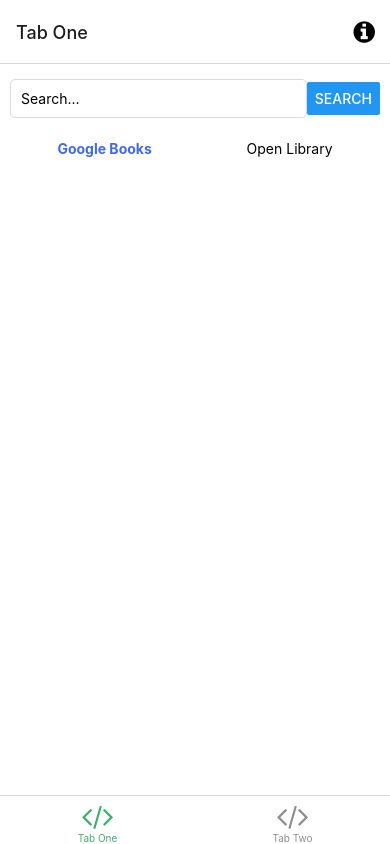
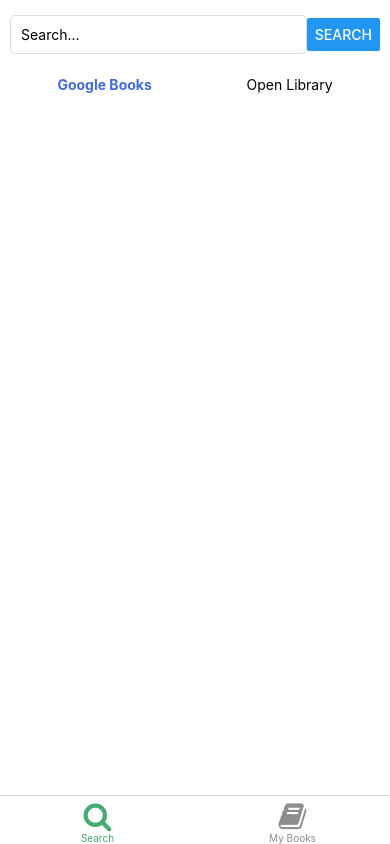
Before and after one commit to canknbr/BooksMobile, a React Native app: screen /Search in a window 390 px wide. Built offline with nearby package versions, Linux system fonts and the light colour scheme; what expo-linking would draw is missing.

Commit message:
completed sample

```diff
--- a/navigation/index.tsx
+++ b/navigation/index.tsx
@@ -18,8 +18,8 @@ import Colors from '../constants/Colors';
 import useColorScheme from '../hooks/useColorScheme';
 import ModalScreen from '../screens/ModalScreen';
 import NotFoundScreen from '../screens/NotFoundScreen';
-import TabOneScreen from '../screens/TabOneScreen';
-import TabTwoScreen from '../screens/TabTwoScreen';
+import SearchScreen from '../screens/SearchScreen/SearchScreen';
+import MyBooksScreen from '../screens/MyBooksScreen';
 import {
   RootStackParamList,
   RootTabParamList,
@@ -61,9 +61,6 @@ function RootNavigator() {
         component={NotFoundScreen}
         options={{ title: 'Oops!' }}
       />
-      <Stack.Group screenOptions={{ presentation: 'modal' }}>
-        <Stack.Screen name="Modal" component={ModalScreen} />
-      </Stack.Group>
     </Stack.Navigator>
   );
 }
@@ -79,40 +76,24 @@ function BottomTabNavigator() {
 
   return (
     <BottomTab.Navigator
-      initialRouteName="TabOne"
+      initialRouteName="My Books"
       screenOptions={{
         tabBarActiveTintColor: Colors[colorScheme].tint,
       }}
     >
       <BottomTab.Screen
-        name="TabOne"
-        component={TabOneScreen}
-        options={({ navigation }: RootTabScreenProps<'TabOne'>) => ({
-          title: 'Tab One',
-          tabBarIcon: ({ color }) => <TabBarIcon name="code" color={color} />,
-          headerRight: () => (
-            <Pressable
-              onPress={() => navigation.navigate('Modal')}
-              style={({ pressed }) => ({
-                opacity: pressed ? 0.5 : 1,
-              })}
-            >
-              <FontAwesome
-                name="info-circle"
-                size={25}
-                color={Colors[colorScheme].text}
-                style={{ marginRight: 15 }}
-              />
-            </Pressable>
-          ),
-        })}
+        name="Search"
+        component={SearchScreen}
+        options={{
+          tabBarIcon: ({ color }) => <TabBarIcon name="search" color={color} />,
+          headerShown: false,
+        }}
       />
       <BottomTab.Screen
-        name="TabTwo"
-        component={TabTwoScreen}
+        name="My Books"
+        component={MyBooksScreen}
         options={{
-          title: 'Tab Two',
-          tabBarIcon: ({ color }) => <TabBarIcon name="code" color={color} />,
+          tabBarIcon: ({ color }) => <TabBarIcon name="book" color={color} />,
         }}
       />
     </BottomTab.Navigator>
--- a/screens/TabTwoScreen.tsx
+++ b/screens/MyBooksScreen.tsx
@@ -5,7 +5,7 @@ import { Text, View } from '../components/Themed';
 import React, { useState, useContext } from 'react';
 import { useMyBooks } from '../context/MyBooksProvider';
 import BookItem from '../components/BookItem';
-export default function TabTwoScreen() {
+export default function MyBooksScreen() {
   const { savedBooks } = useMyBooks();
   return (
     <View style={styles.container}>
--- a/screens/TabOneScreen.tsx
+++ b/screens/SearchScreen/SearchScreen.tsx
@@ -5,43 +5,14 @@ import {
   TextInput,
   Button,
 } from 'react-native';
-import { Text, View } from '../components/Themed';
+import { Text, View } from '../../components/Themed';
 import React, { useState } from 'react';
-import { useQuery, gql, useLazyQuery } from '@apollo/client';
-import BookItem from '../components/BookItem';
-const query = gql`
-  query SearchBooks($q: String) {
-    googleBooksSearch(q: $q, country: "US") {
-      items {
-        id
-        volumeInfo {
-          authors
-          averageRating
-          description
-          imageLinks {
-            thumbnail
-          }
-          title
-          subtitle
-          industryIdentifiers {
-            identifier
-            type
-          }
-        }
-      }
-    }
-    openLibrarySearch(q: $q) {
-      docs {
-        author_name
-        title
-        cover_edition_key
-        isbn
-      }
-    }
-  }
-`;
+import { useLazyQuery } from '@apollo/client';
+import BookItem from '../../components/BookItem';
+import { SafeAreaView } from 'react-native-safe-area-context';
+import { query } from '../SearchScreen/queries';
 
-export default function TabOneScreen() {
+export default function SearchScrenn() {
   const [search, setSearch] = useState('');
   const [provider, setProvider] = useState<
     'googleBooksSearch' | 'openLibrarySearch'
@@ -64,7 +35,7 @@ export default function TabOneScreen() {
     };
   };
   return (
-    <View style={styles.container}>
+    <SafeAreaView edges={['top']} style={styles.container}>
       <View style={styles.header}>
         <TextInput
           style={styles.input}
@@ -115,7 +86,7 @@ export default function TabOneScreen() {
         renderItem={({ item }) => <BookItem book={parseBook(item)} />}
         showsVerticalScrollIndicator={false}
       />
-    </View>
+    </SafeAreaView>
   );
 }
 
@@ -123,6 +94,7 @@ const styles = StyleSheet.create({
   container: {
     flex: 1,
     padding: 10,
+    backgroundColor: 'white',
   },
   title: {
     fontSize: 20,
--- /dev/null
+++ b/screens/SearchScreen/queries.ts
@@ -0,0 +1,33 @@
+import { gql } from '@apollo/client';
+
+export const query = gql`
+  query SearchBooks($q: String) {
+    googleBooksSearch(q: $q, country: "US") {
+      items {
+        id
+        volumeInfo {
+          authors
+          averageRating
+          description
+          imageLinks {
+            thumbnail
+          }
+          title
+          subtitle
+          industryIdentifiers {
+            identifier
+            type
+          }
+        }
+      }
+    }
+    openLibrarySearch(q: $q) {
+      docs {
+        author_name
+        title
+        cover_edition_key
+        isbn
+      }
+    }
+  }
+`;
```
Also changed, not shown: types.tsx (+13 -11 lines).
